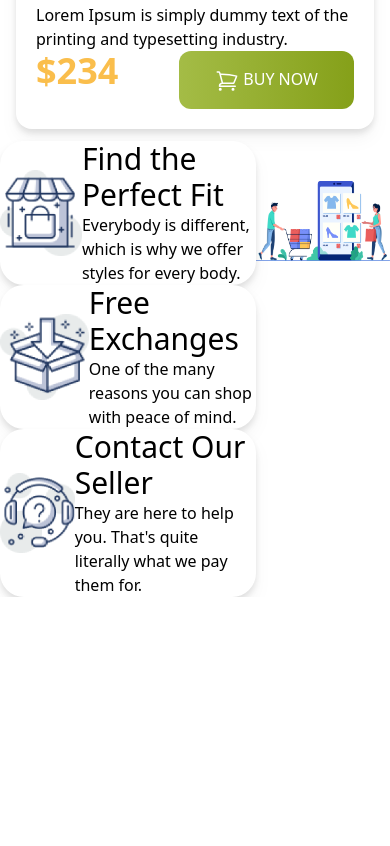
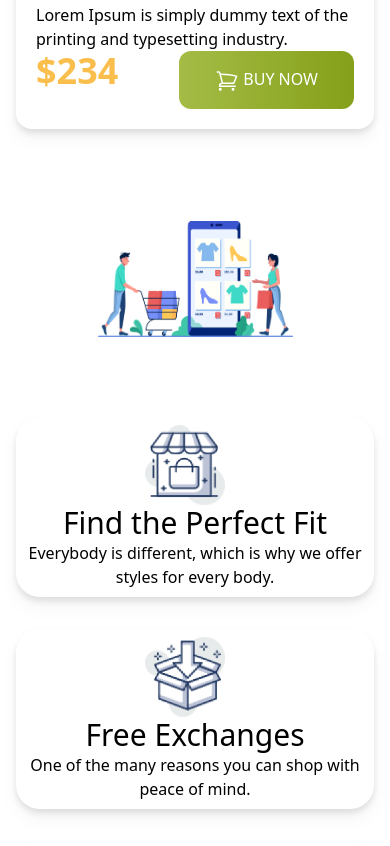
Before and after one commit to RayhanKobir972/penguin-fashion-web, a plain HTML site: page index.html in a window 390 px wide. Shown: the part 4822-5668 px from the top of the page. Before the commit the page ends 5419 px from the top, so only its background shows below. Drawn offline with nearby package versions, Linux system fonts and the light colour scheme.

Commit message:
complete full web with responsive

```diff
--- a/index.html
+++ b/index.html
@@ -191,7 +191,7 @@
       </section>
       <!-- Man section -->
       <section>
-        <h3 class="text-5xl font-bebas text-center md:text-center lg:ml-32">
+        <h3 class="text-5xl font-bebas text-center md:text-center">
           Man Jacket
         </h3>
         <!-- Jacket container -->
@@ -311,11 +311,11 @@
       </section>
       <!-- Shopping Section -->
       <section>
-        <div class="flex justify-between">
-            <div>
-                <div class="bg-[#FFF] rounded-3xl drop-shadow-lg flex items-center">
+        <div class="flex flex-col-reverse lg:flex-row justify-between items-center pb-10">
+            <div class=" px-4 mt-5 ">
+                <div class="bg-[#FFF] rounded-3xl drop-shadow-lg flex flex-col lg:flex-row text-center lg:text-left items-center px-2 py-2 mt-5">
                     <div>
-                        <img src="icons/house.png" alt="">
+                        <img class="h-20 w-20 mr-5" src="icons/house.png" alt="">
                     </div>
                     <div>
                         <h4 class="text-3xl">Find the Perfect Fit</h4>
@@ -324,9 +324,9 @@
                     </div>
                 </div>
 
-                <div class="bg-[#FFF] rounded-3xl drop-shadow-lg flex items-center">
+                <div class="bg-[#FFF] rounded-3xl drop-shadow-lg flex flex-col lg:flex-row text-center lg:text-left items-center px-2 py-2 mt-8">
                     <div>
-                        <img src="icons/box.png" alt="">
+                        <img class="h-20 w-20 mr-5" src="icons/box.png" alt="">
                     </div>
                     <div>
                         <h4 class="text-3xl">Free Exchanges</h4>
@@ -335,9 +335,9 @@
                     </div>
                 </div>
 
-                <div class="bg-[#FFF] rounded-3xl drop-shadow-lg flex items-center">
+                <div class="bg-[#FFF] rounded-3xl drop-shadow-lg flex flex-col lg:flex-row text-center lg:text-left items-center px-2 py-2 mt-8">
                     <div>
-                        <img src="icons/question.png" alt="">
+                        <img class=" h-20 w-20 mr-5" src="icons/question.png" alt="">
                     </div>
                     <div>
                         <h4 class="text-3xl">Contact Our Seller</h4>
@@ -347,7 +347,7 @@
                 </div>
 
             </div>
-            <div class="h-96 w-96 mt-10">
+            <div class="w-1/2 h-1/2 mt-20 mb-10">
                 <img src="images/shopping.png" alt="">
             </div>
         </div>
```
